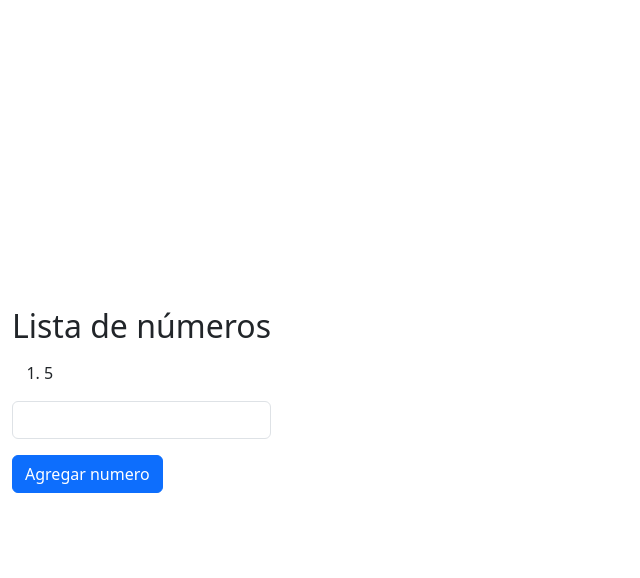
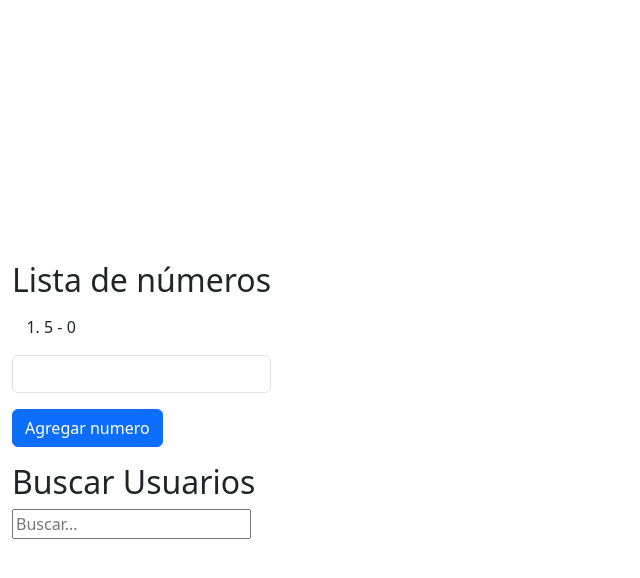
Before and after one commit to ebarrientos1979/react-scotia-app, a React (Vite) app: page / in a window 1280 px wide. Both pictures are taken after typing "5" into the empty fields and a click on the button "Agregar numero". Shown: the top 578 px of the page, without its empty margins (0-640 px from the left). Built offline with nearby package versions, Linux system fonts and the light colour scheme.

Commit message:
React Diagrama

```diff
--- a/src/App.tsx
+++ b/src/App.tsx
@@ -1,5 +1,6 @@
 import "bootstrap/dist/css/bootstrap.min.css"
 import ComponentCallHook from "./components/clase02/ComponentCallHook";
+import ComponentEffectHook from "./components/clase02/ComponentEffectHook";
 
 
 function App(){
@@ -10,6 +11,9 @@ function App(){
     <>
       <ComponentCallHook
       />
+
+      <ComponentEffectHook
+      />
     </>
   )
 }
--- a/src/components/clase02/ComponentCallHook.tsx
+++ b/src/components/clase02/ComponentCallHook.tsx
@@ -21,7 +21,7 @@ const ComponentCallHook : React.FC= () => {
             <h2 className="mb-3">Lista de números</h2>
             <ol>
                 {numeros.map((numero, indice) => (
-                    <li key={indice}>{numero}</li>
+                    <li key={indice}>{numero} - {indice}</li>
                 ))}
             </ol>
             <input className="form-control mb-3" type="number" value={valorInput}
```
Also changed, not shown: 1 other file (tests, documents, lock files or other folders).
